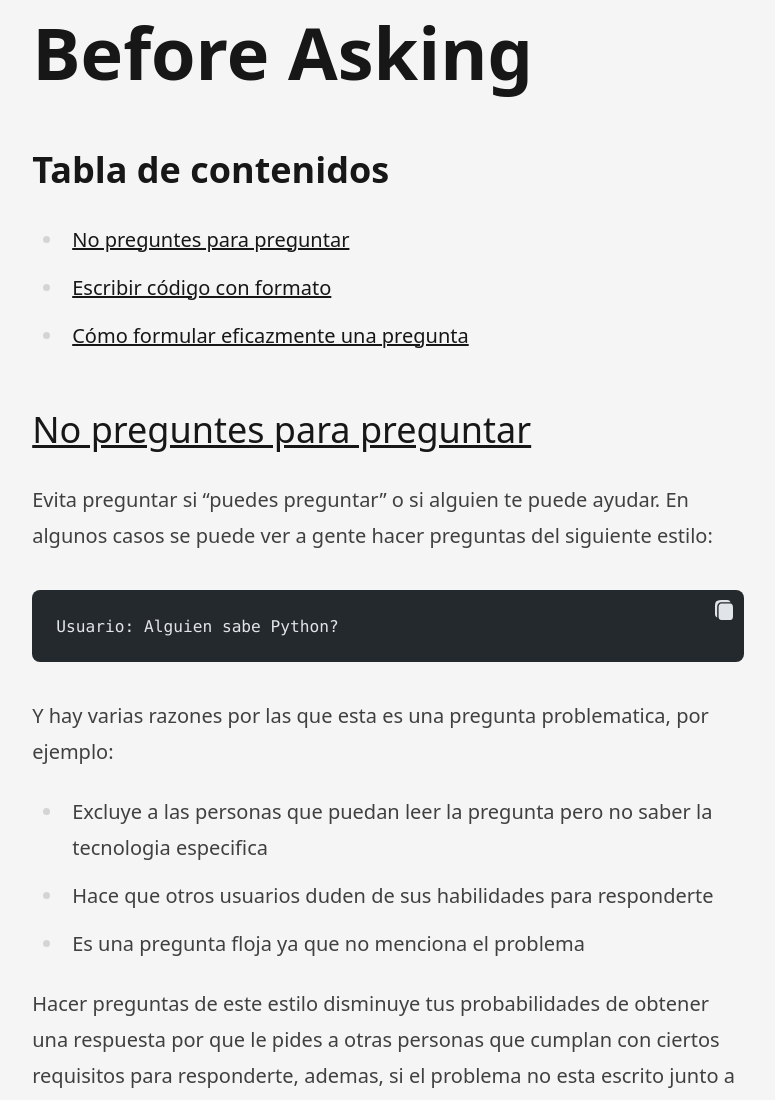
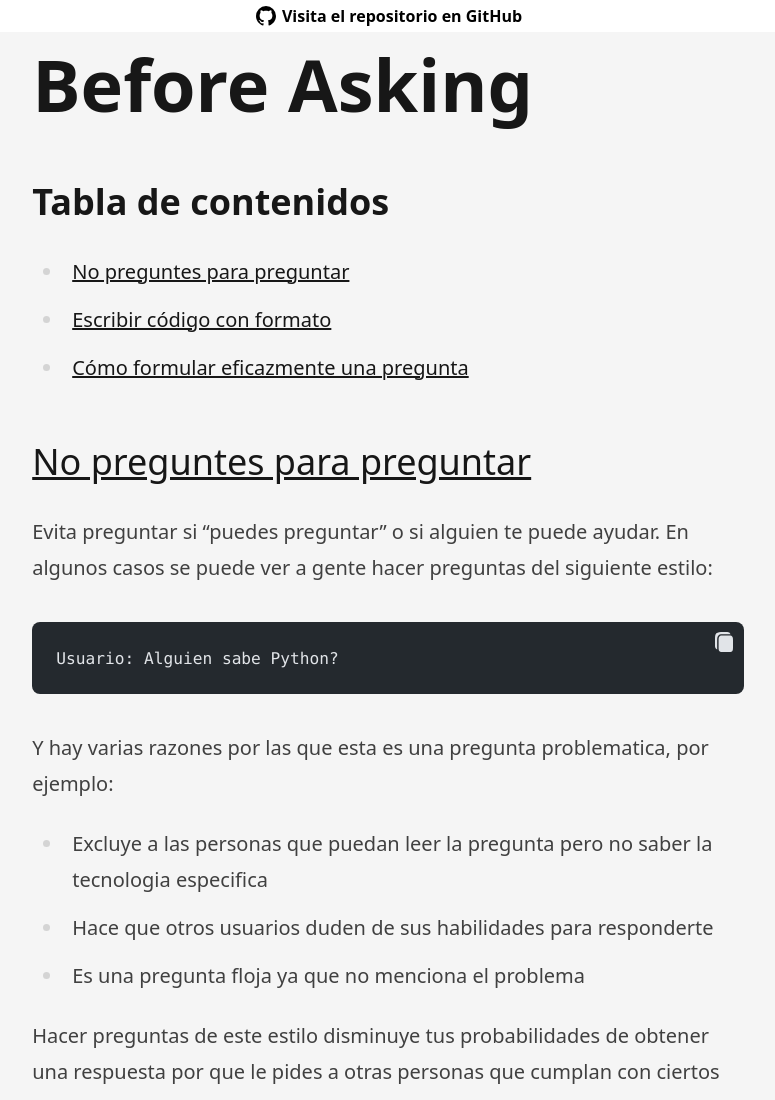
Before and after one commit to arch-fan/beforeasking, an Astro site: page / in a window 1280 px wide. Shown: the top 1100 px of the page, without its empty margins (252-1027 px from the left). Built offline with nearby package versions, Linux system fonts and the light colour scheme; Astro itself is replaced by a stand-in of ours; code samples lack their colours.

Commit message:
Repo link

```diff
--- a/astro.config.mjs
+++ b/astro.config.mjs
@@ -6,4 +6,7 @@ import tailwind from "@astrojs/tailwind";
 export default defineConfig({
   integrations: [tailwind()],
   site: "https://beforeasking.archfan.com",
+  experimental: {
+    svg: true,
+  },
 });
--- a/src/layouts/Layout.astro
+++ b/src/layouts/Layout.astro
@@ -1,5 +1,6 @@
 ---
 import Meta from "../components/Meta.astro";
+import Github from "../icons/github.svg";
 
 interface Props {
   frontmatter: {
@@ -23,6 +24,15 @@ const { frontmatter } = Astro.props;
     <Meta {...frontmatter} />
   </head>
   <body class="bg-neutral-100 dark:bg-neutral-950">
+    <header class="w-full p-1 bg-white font-bold">
+      <a
+        class="hover:underline gap-1 mx-auto flex justify-center"
+        href="https://github.com/arch-fan/beforeasking"
+      >
+        <Github size={24} />
+        <span>Visita el repositorio en GitHub</span>
+      </a>
+    </header>
     <article
       class="mx-auto p-4 prose dark:prose-invert prose-h1:text-5xl lg:prose-h1:text-7xl prose-xl prose-neutral"
     >
```
Also changed, not shown: src/icons/github.svg (added).
